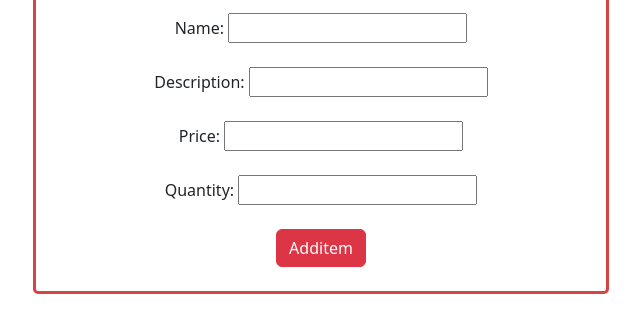
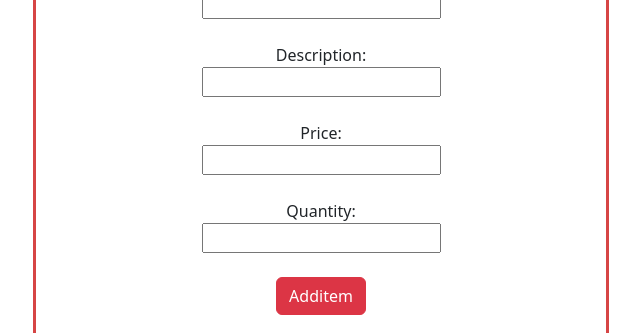
Before and after one commit to harshkhare001/shopping-inventory, a website: page public/views/index.html in a window 1280 px wide. Shown: the part 144-477 px from the top of the page, without its empty margins (31-671 px from the left). Drawn offline with nearby package versions, Linux system fonts and the light colour scheme; files that its build step writes are made by us from their sources; no server answers.

Commit message:
Update index.html

```diff
--- a/public/views/index.html
+++ b/public/views/index.html
@@ -3,8 +3,8 @@
   <head>
     <meta charset="UTF-8" />
     <meta name="viewport" content="width=device-width, initial-scale=1.0" />
-    <title>GStore</title>
-    <link rel="stylesheet" href="./css/style.css" />
+    <title>Genral Store</title>
+
     <link
       href="https://cdn.jsdelivr.net/npm/bootstrap@5.3.1/dist/css/bootstrap.min.css"
       rel="stylesheet"
@@ -17,33 +17,36 @@
       crossorigin="anonymous"
     ></script>
     <script src="https://cdnjs.cloudflare.com/ajax/libs/axios/1.4.0/axios.min.js"></script>
+    <link rel="preconnect" href="https://fonts.googleapis.com">
+    <link rel="preconnect" href="https://fonts.gstatic.com" crossorigin>
+    <link href="https://fonts.googleapis.com/css2?family=Playfair+Display+SC&family=Rowdies:wght@300&display=swap" rel="stylesheet">
+    <link rel="stylesheet" href="./css/style.css" />
   </head>
   <body>
     <div class="mainContainer">
       <br />
       <div class=".container" id="div1">
-        <br />
+
         <h1>YOUR GENERAL STORE</h1>
-        <br />
+
         <form id="form" action="/addProduct" method="Post">
-          <label for="name">Name:</label>
+          <label for="name">Name:</label><br>
           <input type="text" name="name" id="name" /><br /><br />
-          <label for="desc">Description:</label>
+          <label for="desc">Description:</label><br>
           <input type="text" name="desc" id="desc" /><br /><br />
-          <label for="price">Price:</label>
+          <label for="price">Price:</label><br>
           <input type="number" name="price" id="price" /><br /><br />
-          <label for="qty">Quantity:</label>
+          <label for="qty">Quantity:</label><br>
           <input type="number" name="qty" id="qty" /><br /><br />
           <input type="submit" value="Additem" id="submit" class="btn btn-danger"/>
         </form>
         <br />
       </div>
-      <br /><br />
       <div class=".container" id="div2">
+        <h2>Items</h2>
         <ul class="items list-group" id="list"></ul>
       </div>
     </div>
-
     <script src="./js/main.js"></script>
   </body>
 </html>
```
